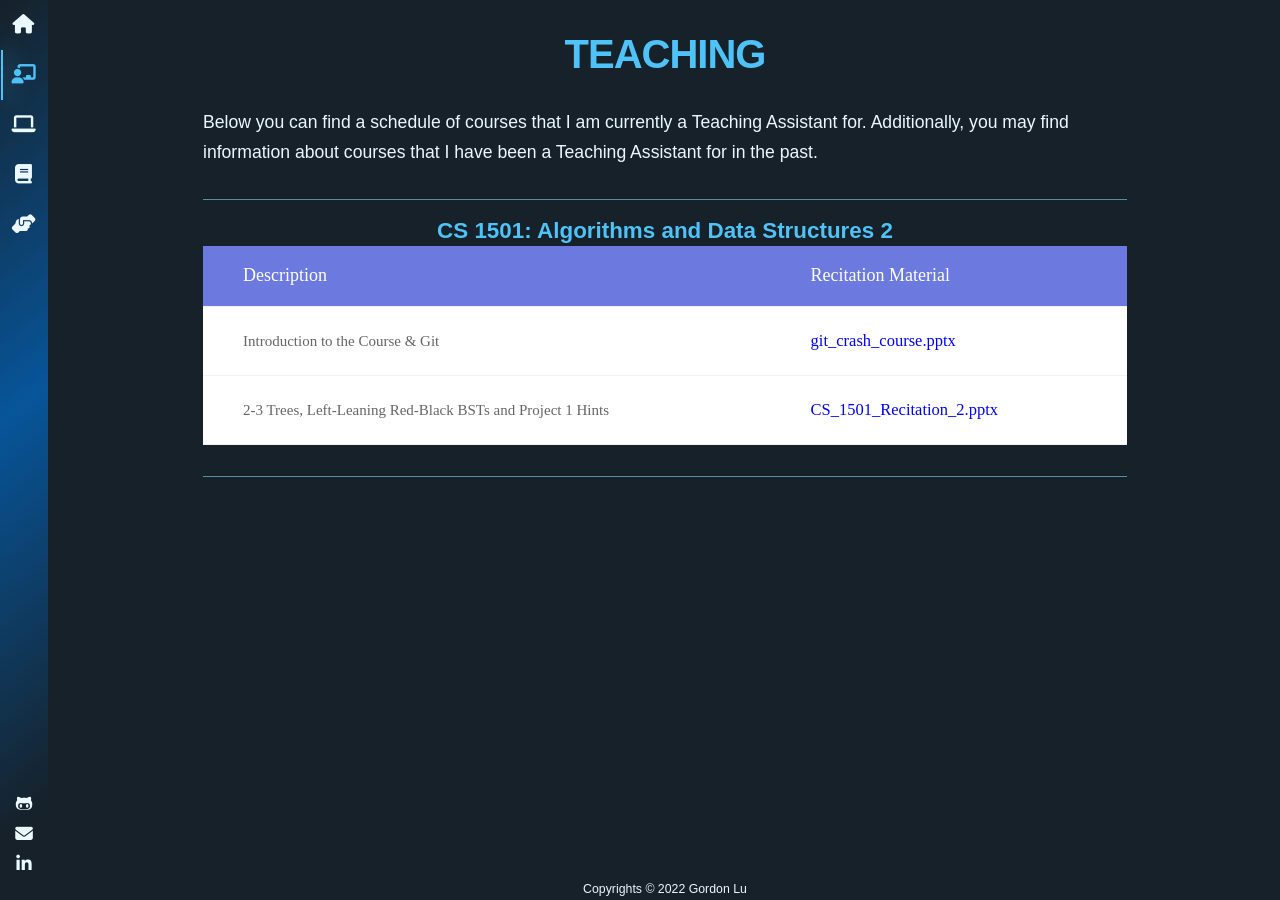
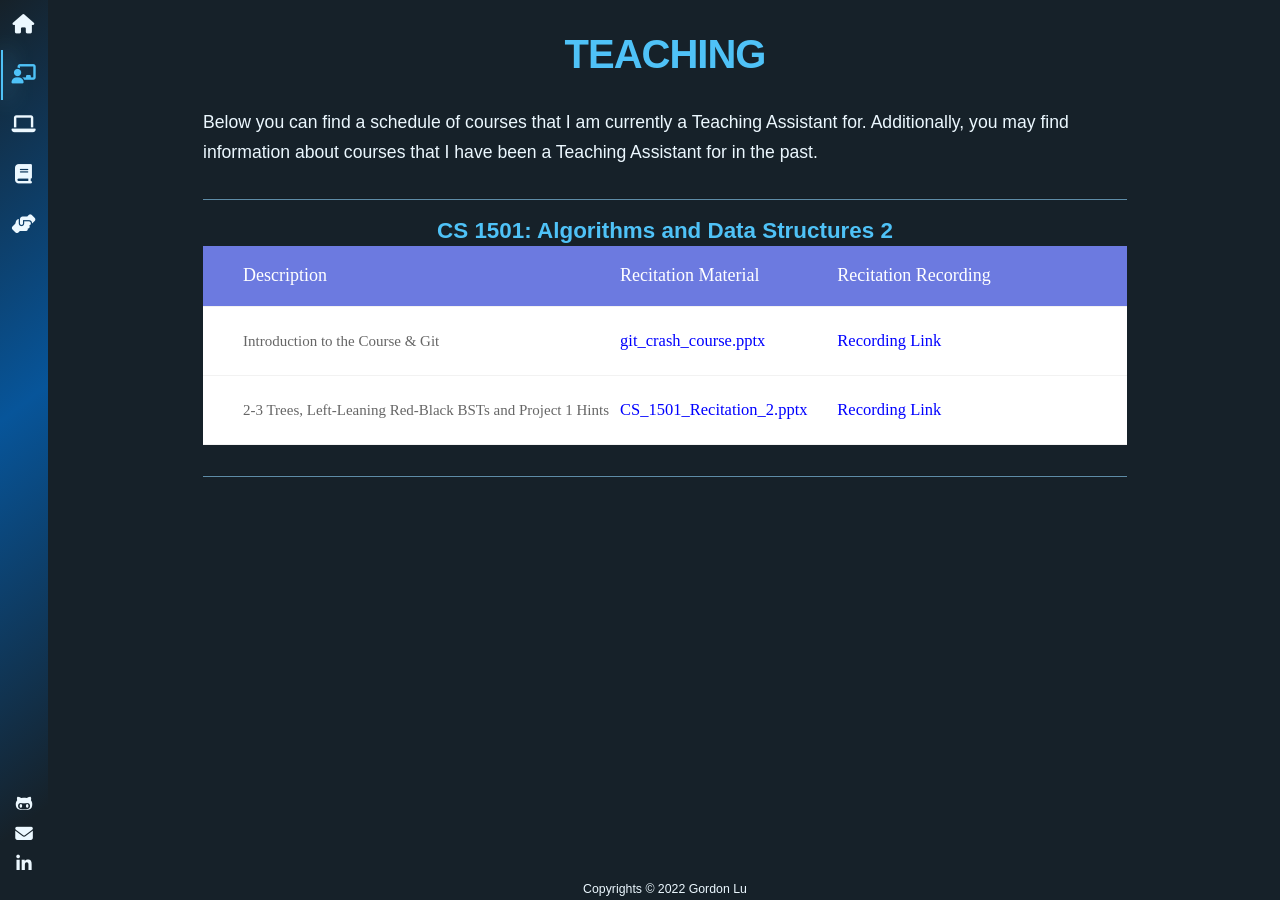
Before and after one commit to glu99331/glu99331.github.io, a Jekyll site: the page built from pages/teaching.html, in a window 1280 px wide. Built offline with Jekyll 4.4.1, drawn with Linux system fonts in a browser that asks for light colours; nearby versions of some CDN libraries; some web fonts are replaced.

Commit message:
Added recording link column in teaching section

```diff
--- a/pages/teaching.html
+++ b/pages/teaching.html
@@ -17,6 +17,9 @@ summary: Below you can find a schedule of courses that I am currently a Teaching
             <div class="cell" style = 'text-align:left'>
                 Recitation Material
             </div>
+            <div class="cell" style = 'text-align:left'>
+                Recitation Recording
+            </div>
         </div>
         <div class="row">
             <div class="cell" data-title="Description">
@@ -25,6 +28,10 @@ summary: Below you can find a schedule of courses that I am currently a Teaching
             <div class="cell" data-title="Recitation-Material">
                 <a href="files/CS1501/recitation_1/git_crash_course.pptx" download="git_crash_course.pptx" style = "color:blue">
                     git_crash_course.pptx</a>
+            </div>
+            <div class="cell" data-title="Recitation-Recording">
+                <a href="https://pitt.hosted.panopto.com/Panopto/Pages/Sessions/List.aspx?folderID=7eac0fa3-e0a3-456c-bc6d-ae32016e9c0b" style = "color:blue">
+                    Recording Link</a>
             </div>
 
 
@@ -36,6 +43,10 @@ summary: Below you can find a schedule of courses that I am currently a Teaching
             <div class="cell" data-title="Recitation-Material">
                 <a href="files/CS1501/recitation_2/CS_1501_Recitation_2.pptx" download="CS_1501_Recitation_2.pptx" style = "color:blue">
                     CS_1501_Recitation_2.pptx</a>
+            </div>
+            <div class="cell" data-title="Recitation-Recording">
+                <a href="https://pitt.hosted.panopto.com/Panopto/Pages/Sessions/List.aspx?folderID=46cb9d25-1ed8-47d8-835a-ae32016ea031" style = "color:blue">
+                    Recording Link</a>
             </div>
         </div>
 
```
Also changed, not shown: 1 other file.
